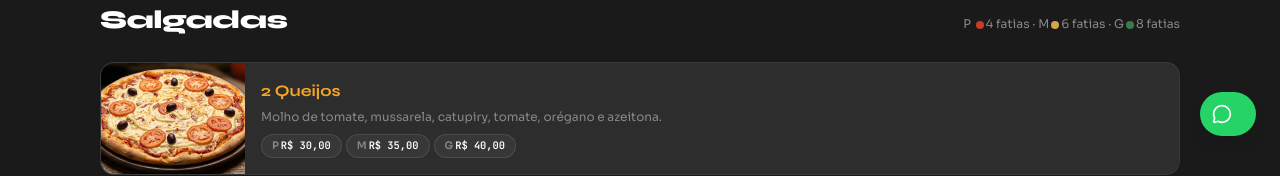
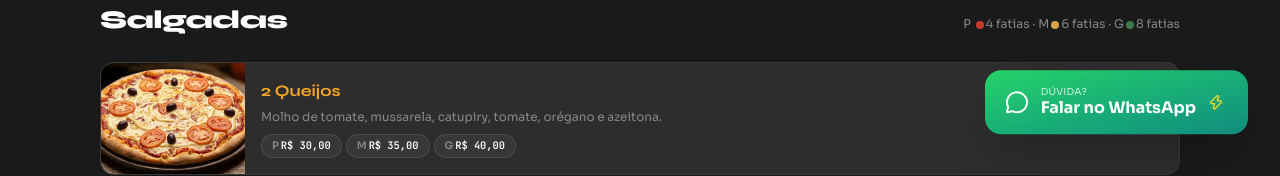
Before and after one commit to Valdeilson-lima/domluydd, a React (Vite) app: page / in a window 1280 px wide. Shown: the part 632-808 px from the top of the page. Built offline with nearby package versions, Linux system fonts and the light colour scheme.

Commit message:
fix: redesign WhatsApp button with always-visible text and float animation

```diff
--- a/src/components/WhatsAppButton.tsx
+++ b/src/components/WhatsAppButton.tsx
@@ -1,16 +1,25 @@
-import { MessageCircle } from "lucide-react";
+import { MessageCircle, Zap } from "lucide-react";
 
 export function WhatsAppButton() {
   return (
+    <div className="fixed bottom-6 right-4 z-[400] sm:bottom-8 sm:right-8">
       <a
         href="https://wa.me/5511999999999"
         target="_blank"
-      className="group fixed bottom-24 right-4 z-[400] flex items-center gap-2 rounded-full bg-[#25d366] pl-3 pr-4 py-3 text-sm font-bold text-white shadow-lg transition-all duration-300 hover:bg-[#1da851] hover:scale-105 active:scale-95 sm:bottom-8 sm:right-6"
+        className="group flex items-center gap-3 rounded-2xl bg-gradient-to-br from-[#25d366] to-[#128C7E] pl-4 pr-5 py-3.5 text-sm font-bold text-white shadow-2xl transition-all duration-300 hover:scale-105 hover:shadow-[0_8px_30px_rgba(37,211,102,0.35)] active:scale-95 animate-[float_3s_ease-in-out_infinite] sm:pl-5 sm:pr-6 sm:py-4 sm:text-base"
       >
-      <MessageCircle className="size-5 shrink-0" />
-      <span className="max-w-0 overflow-hidden whitespace-nowrap opacity-0 transition-all duration-300 group-hover:max-w-[200px] group-hover:opacity-100 sm:group-hover:max-w-[200px] sm:group-hover:opacity-100">
-        Dúvida? Falar no WhatsApp
+        <span className="relative flex shrink-0 items-center justify-center">
+          <span className="absolute inset-0 animate-ping rounded-full bg-white/30" />
+          <MessageCircle className="relative size-5 sm:size-6" />
         </span>
+        <span className="flex flex-col leading-tight">
+          <span className="text-[0.55rem] font-normal uppercase tracking-wide opacity-80 sm:text-[0.6rem]">
+            Dúvida?
+          </span>
+          <span>Falar no WhatsApp</span>
+        </span>
+        <Zap className="size-3.5 shrink-0 text-yellow-300 sm:size-4" />
       </a>
+    </div>
   );
 }
--- a/src/index.css
+++ b/src/index.css
@@ -134,4 +134,14 @@ body {
       width: 4px;
     }
   }
+
+  @keyframes float {
+    0%,
+    100% {
+      translate: 0 0;
+    }
+    50% {
+      translate: 0 -6px;
+    }
+  }
 }
```
Lines whose indentation alone changed are shown as unchanged.
